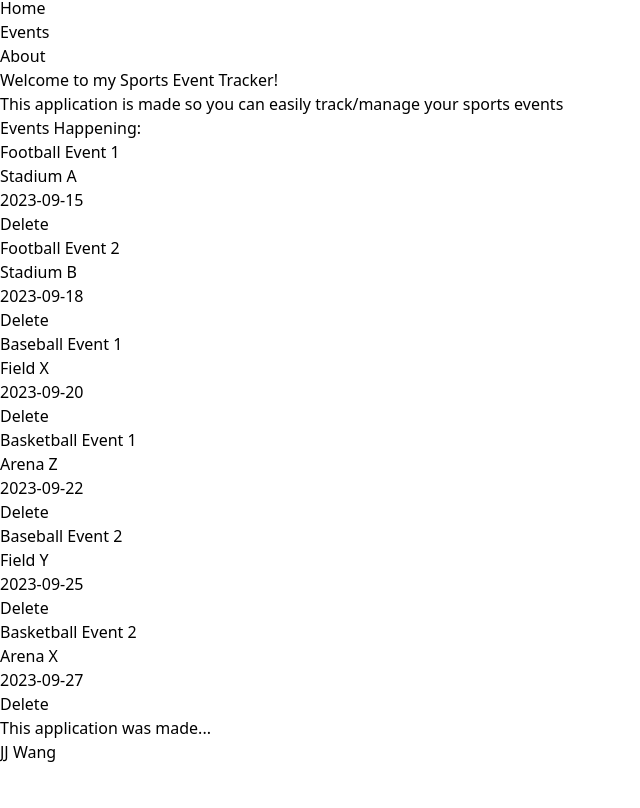
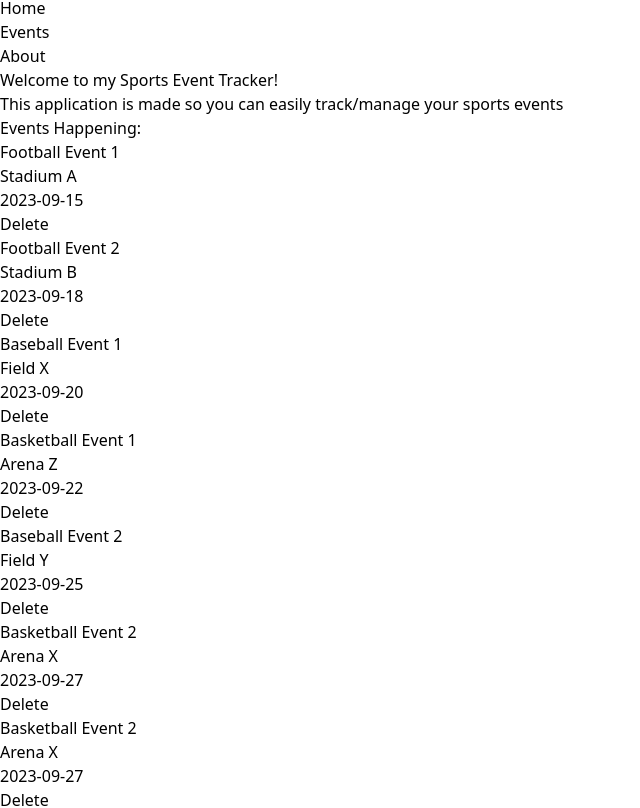
Before and after one commit to thejjwang/reactSportsEventTracker, a React (Vite) app in the folder vite-project/: page / in a window 1280 px wide. Shown: the part 1397-2205 px from the top of the page, without its empty margins (0-640 px from the left). Before the commit the page ends 2161 px from the top, so only its background shows below. Built offline with nearby package versions, Linux system fonts and the light colour scheme; data requests are answered from the project's data file.

Commit message:
implemented a scrollable container for the events to be in

```diff
--- a/vite-project/db.json
+++ b/vite-project/db.json
@@ -41,6 +41,41 @@
       "sport": "Basketball",
       "date": "2023-09-27",
       "location": "Arena X"
+    },
+    {
+      "id": 7,
+      "name": "Basketball Event 2",
+      "sport": "Basketball",
+      "date": "2023-09-27",
+      "location": "Arena X"
+    },
+    {
+      "id": 8,
+      "name": "Basketball Event 2",
+      "sport": "Basketball",
+      "date": "2023-09-27",
+      "location": "Arena X"
+    },
+    {
+      "id": 9,
+      "name": "Basketball Event 2",
+      "sport": "Basketball",
+      "date": "2023-09-27",
+      "location": "Arena X"
+    },
+    {
+      "id": 10,
+      "name": "Basketball Event 2",
+      "sport": "Basketball",
+      "date": "2023-09-27",
+      "location": "Arena X"
+    },
+    {
+      "id": 11,
+      "name": "Basketball Event 2",
+      "sport": "Basketball",
+      "date": "2023-09-27",
+      "location": "Arena X"
     }
   ]
 }
--- a/vite-project/src/components/EventsPage.jsx
+++ b/vite-project/src/components/EventsPage.jsx
@@ -34,6 +34,7 @@ const EventsPage = () => {
       <h1 className="text-4xl font-bold mb-4 text-white text-center">
         Events Happening:{" "}
       </h1>
+      <div className="overflow-y-auto max-h-[600px] mx-4 p-4 rounded-lg shadow-md bg-white">
         {events.map((event, index) => (
           <div
             className="bg-white m-4 p-4 rounded-lg shadow-md w-5/6 h-14 flex flex-col justify-center items-center mt-0"
@@ -43,6 +44,7 @@ const EventsPage = () => {
           </div>
         ))}
       </div>
+    </div>
   );
 };
 export default EventsPage;
```
Lines whose indentation alone changed are shown as unchanged.
